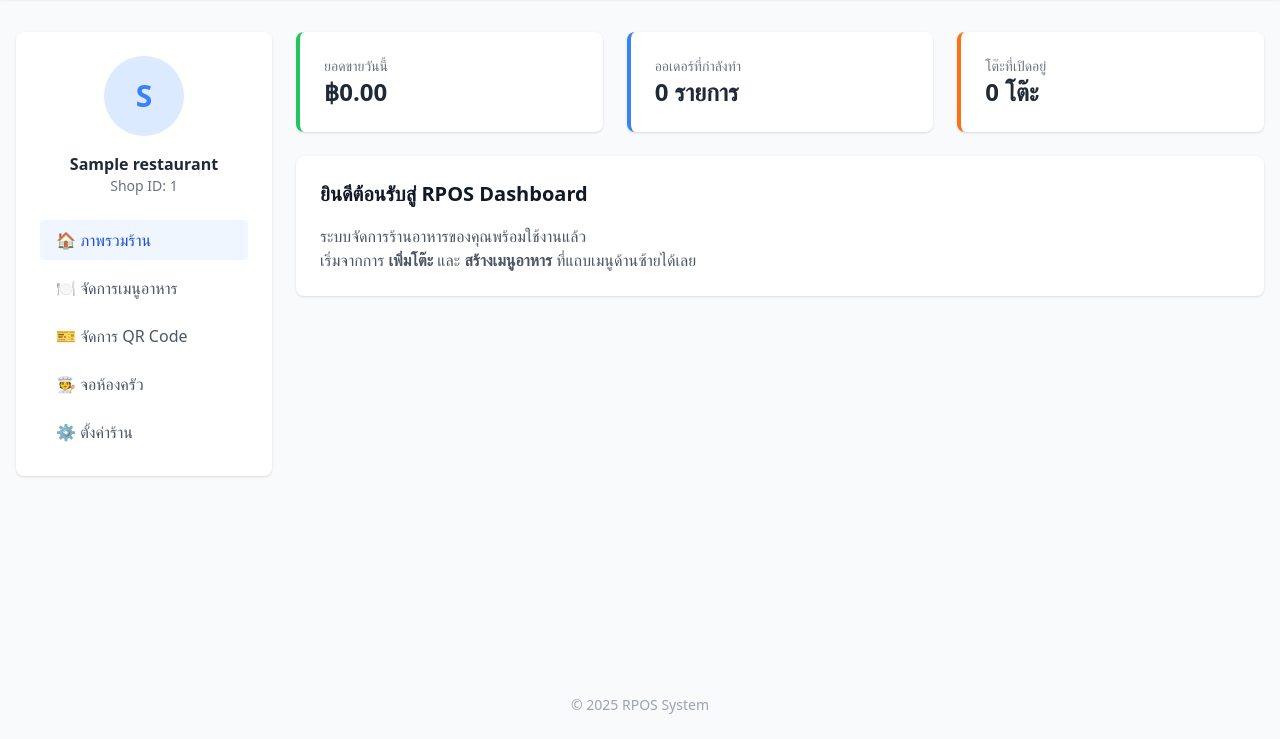
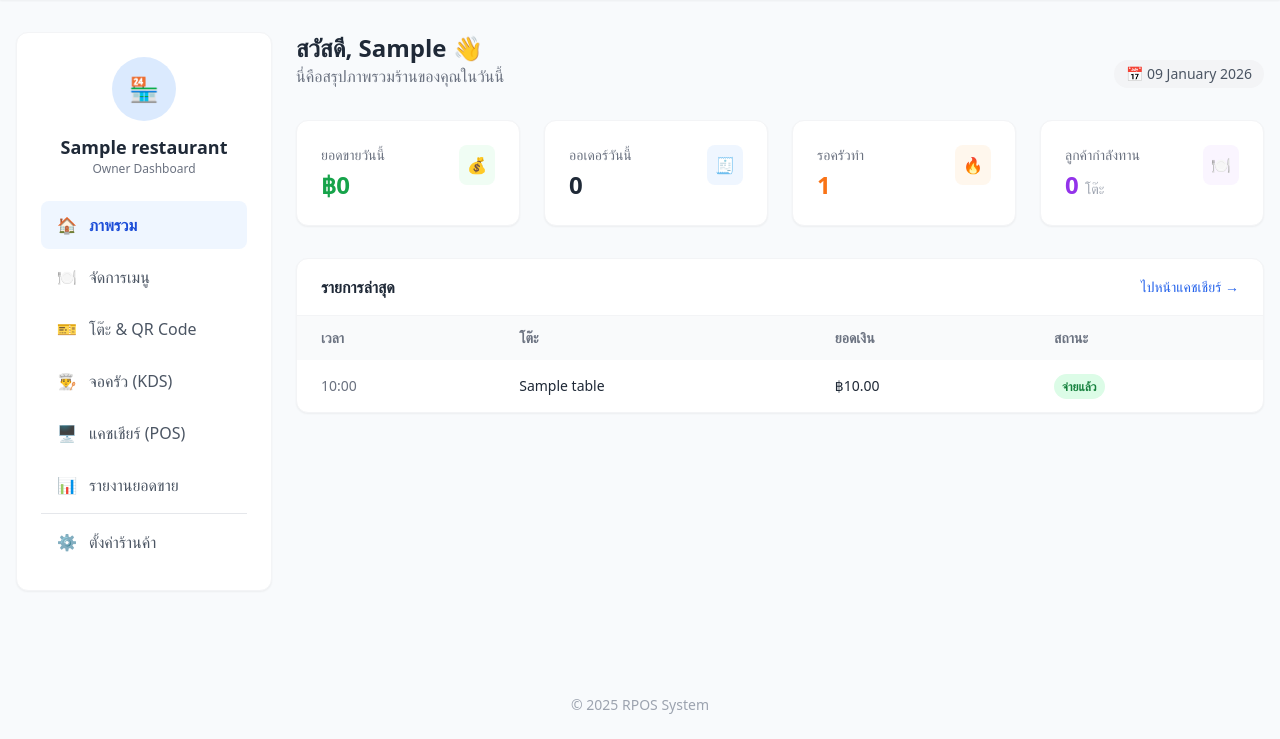
Before and after one commit to jokesit/rpos, a Django app: page /restaurants/ in a window 1280 px wide. Shown: the part 61-800 px from the top of the page. Run offline with Django 5.2, Linux system fonts and the light colour scheme; a user stored in the database is signed in; tables that the repository leaves empty hold one stand-in row (values such as "Sample post"); some libraries are stand-ins or nearby versions.

Commit message:
done shop dashboard

```diff
--- a/orders/consumers.py
+++ b/orders/consumers.py
@@ -17,7 +17,7 @@ class OrderConsumer(AsyncWebsocketConsumer):
         await self.accept()
 
     async def disconnect(self, close_code):
-        # ออกจากกลุ่ม
+        # ออกจากกลุ่ม ป้องกัน memory leak
         await self.channel_layer.group_discard(
             self.room_group_name,
             self.channel_name
--- a/restaurants/urls.py
+++ b/restaurants/urls.py
@@ -31,4 +31,6 @@ urlpatterns = [
     path('cashier/<int:table_id>/pay/', views.close_bill, name='close_bill'),
 
     path('report/', views.report_sales, name='report_sales'),
+
+    path('settings/', views.restaurant_settings, name='restaurant_settings'),
 ]
--- a/restaurants/views.py
+++ b/restaurants/views.py
@@ -2,8 +2,8 @@ from django.shortcuts import render, redirect, get_object_or_404
 from django.contrib.auth.decorators import login_required
 from django.contrib import messages
 from .models import Restaurant, Table, Category, MenuItem # import เพิ่ม
-from .forms import RestaurantForm, CategoryForm, MenuItemForm
-from django.db.models import Sum, Count
+from .forms import RestaurantForm, CategoryForm, MenuItemForm, RestaurantSettingsForm
+from django.db.models import Sum, Count, Q
 from django.db.models.functions import TruncDate
 from decimal import Decimal
 from django.utils import timezone
@@ -12,14 +12,41 @@ from django.utils import timezone
 # for show owner
 @login_required
 def dashboard(request):
-    # เช็คว่ามีร้านหรือยัง
-    try:
-        restaurant = request.user.restaurant
-        # ถ้ามีร้านแล้ว ให้ไปหน้าจัดการ (ตอนนี้โชว์ชื่อร้านไปก่อน)
-        return render(request, 'restaurants/dashboard.html', {'restaurant': restaurant})
-    except Restaurant.DoesNotExist:
-        # ถ้ายังไม่มีร้าน ให้ไปหน้าสร้างร้าน
-        return redirect('create_restaurant')
+    restaurant = request.user.restaurant
+    today = timezone.now().date()
+
+    # 1. ยอดขายวันนี้ (เฉพาะที่จ่ายเงินแล้ว)
+    today_sales = restaurant.orders.filter(
+        created_at__date=today,
+        is_paid=True
+    ).aggregate(Sum('total_price'))['total_price__sum'] or 0
+
+    # 2. จำนวนออเดอร์วันนี้
+    today_orders_count = restaurant.orders.filter(created_at__date=today).count()
+
+    # 3. ออเดอร์ที่รอครัวทำ (Pending/Cooking)
+    pending_orders_count = restaurant.orders.filter(
+        status__in=['PENDING', 'COOKING']
+    ).count()
+
+    # 4. โต๊ะที่กำลังใช้งาน (Active Tables)
+    # นับโต๊ะที่มีออเดอร์ค้างชำระ
+    active_tables_count = restaurant.tables.filter(
+        orders__is_paid=False
+    ).exclude(orders__status='CANCELLED').distinct().count()
+
+    # 5. รายการล่าสุด 5 รายการ (Recent Activity)
+    recent_orders = restaurant.orders.order_by('-created_at')[:5]
+
+    context = {
+        'restaurant': restaurant,
+        'today_sales': today_sales,
+        'today_orders_count': today_orders_count,
+        'pending_orders_count': pending_orders_count,
+        'active_tables_count': active_tables_count,
+        'recent_orders': recent_orders,
+    }
+    return render(request, 'restaurants/dashboard.html', context)
 
 @login_required
 def create_restaurant(request):
@@ -342,3 +369,26 @@ def report_sales(request):
     })
 
 # ----------
+
+# setting
+
+@login_required
+def restaurant_settings(request):
+    restaurant = request.user.restaurant
+
+    if request.method == 'POST':
+        form = RestaurantSettingsForm(request.POST, request.FILES, instance=restaurant)
+        if form.is_valid():
+            form.save()
+            messages.success(request, 'บันทึกการตั้งค่าเรียบร้อยแล้ว')
+            return redirect('restaurant_settings')
+    else:
+        form = RestaurantSettingsForm(instance=restaurant)
+
+    return render(request, 'restaurants/settings.html', {
+        'form': form,
+        'restaurant': restaurant
+    })
+
+
+# -------
--- a/templates/base.html
+++ b/templates/base.html
@@ -21,7 +21,7 @@
                     </a>
                 {% else %}
                     <a href="{% url 'account_login' %}" class="hover:underline">Login</a>
-                    <a href="{% url 'account_signup' %}" class="ml-4 bg-white text-blue-600 px-3 py-1 rounded hover:bg-gray-200">Sign Up</a>
+                    <a href="{% url 'account_signup' %}" class="ml-4 bg-white text-blue-600 px-3 py-1 rounded hover:underline">Sign Up</a>
                 {% endif %}
             </div>
         </div>
--- a/templates/restaurants/dashboard.html
+++ b/templates/restaurants/dashboard.html
@@ -2,46 +2,132 @@
 
 {% block content %}
 <div class="flex flex-col md:flex-row gap-6">
-    <aside class="w-full md:w-64 bg-white rounded-lg shadow p-6 h-fit">
+
+    <aside class="w-full md:w-64 bg-white rounded-xl shadow-sm border border-gray-100 p-6 h-fit shrink-0">
         <div class="text-center mb-6">
-            <div class="w-20 h-20 bg-blue-100 rounded-full flex items-center justify-center mx-auto text-blue-500 text-3xl font-bold">
-                {{ restaurant.name|slice:":1" }}
+            <div class="w-16 h-16 bg-blue-100 rounded-full flex items-center justify-center mx-auto mb-3 text-2xl">
+                🏪
             </div>
-            <h3 class="mt-4 font-bold text-gray-800">{{ restaurant.name }}</h3>
-            <p class="text-sm text-gray-500">Shop ID: {{ restaurant.id }}</p>
+            <h3 class="font-bold text-gray-800 text-lg">{{ restaurant.name }}</h3>
+            <p class="text-xs text-gray-500">Owner Dashboard</p>
         </div>
-
-        <nav class="space-y-2">
-            <a href="{% url 'dashboard' %}" class="block px-4 py-2 bg-blue-50 text-blue-700 font-medium rounded">🏠 ภาพรวมร้าน</a>
-            <a href="{% url 'menu_manage' %}" class="block px-4 py-2 text-gray-600 hover:bg-gray-50 rounded">🍽️ จัดการเมนูอาหาร</a>
-            <a href="{% url 'table_list' %}" class="block px-4 py-2 text-gray-600 hover:bg-gray-50 rounded">🎫 จัดการ QR Code</a>
-            <a href="{% url 'kitchen_dashboard' %}" target="_blank" class="block px-4 py-2 text-gray-600 hover:bg-gray-50 rounded">🧑‍🍳 จอห้องครัว</a>
-            <a href="#" class="block px-4 py-2 text-gray-600 hover:bg-gray-50 rounded">⚙️ ตั้งค่าร้าน</a>
+        <nav class="space-y-1">
+            <a href="{% url 'dashboard' %}" class="flex items-center gap-3 px-4 py-3 bg-blue-50 text-blue-700 font-bold rounded-lg transition">
+                <span>🏠</span> ภาพรวม
+            </a>
+            <a href="{% url 'menu_manage' %}" class="flex items-center gap-3 px-4 py-3 text-gray-600 hover:bg-gray-50 rounded-lg transition">
+                <span>🍽️</span> จัดการเมนู
+            </a>
+            <a href="{% url 'table_list' %}" class="flex items-center gap-3 px-4 py-3 text-gray-600 hover:bg-gray-50 rounded-lg transition">
+                <span>🎫</span> โต๊ะ & QR Code
+            </a>
+            <a href="{% url 'kitchen_dashboard' %}" target="_blank" class="flex items-center gap-3 px-4 py-3 text-gray-600 hover:bg-gray-50 rounded-lg transition">
+                <span>👨‍🍳</span> จอครัว (KDS)
+            </a>
+            <a href="{% url 'cashier_dashboard' %}" class="flex items-center gap-3 px-4 py-3 text-gray-600 hover:bg-gray-50 rounded-lg transition">
+                <span>🖥️</span> แคชเชียร์ (POS)
+            </a>
+            <a href="{% url 'report_sales' %}" class="flex items-center gap-3 px-4 py-3 text-gray-600 hover:bg-gray-50 rounded-lg transition">
+                <span>📊</span> รายงานยอดขาย
+            </a>
+            <div class="border-t my-2"></div>
+            <a href="{% url 'restaurant_settings' %}" class="flex items-center gap-3 px-4 py-3 text-gray-600 hover:bg-gray-50 rounded-lg transition">
+                <span>⚙️</span> ตั้งค่าร้านค้า
+            </a>
         </nav>
     </aside>
 
     <main class="flex-1">
-        <div class="grid grid-cols-1 md:grid-cols-3 gap-6 mb-6">
-            <div class="bg-white p-6 rounded-lg shadow border-l-4 border-green-500">
-                <p class="text-gray-500 text-sm">ยอดขายวันนี้</p>
-                <p class="text-2xl font-bold text-gray-800">฿0.00</p>
+        <div class="mb-8 flex justify-between items-end">
+            <div>
+                <h2 class="text-2xl font-bold text-gray-800">สวัสดี, {{ user.first_name|default:user.email }} 👋</h2>
+                <p class="text-gray-500">นี่คือสรุปภาพรวมร้านของคุณในวันนี้</p>
             </div>
-            <div class="bg-white p-6 rounded-lg shadow border-l-4 border-blue-500">
-                <p class="text-gray-500 text-sm">ออเดอร์ที่กำลังทำ</p>
-                <p class="text-2xl font-bold text-gray-800">0 รายการ</p>
-            </div>
-            <div class="bg-white p-6 rounded-lg shadow border-l-4 border-orange-500">
-                <p class="text-gray-500 text-sm">โต๊ะที่เปิดอยู่</p>
-                <p class="text-2xl font-bold text-gray-800">0 โต๊ะ</p>
-            </div>
+            <span class="text-sm bg-gray-100 px-3 py-1 rounded-full text-gray-600">
+                📅 {% now "d F Y" %}
+            </span>
         </div>
 
-        <div class="bg-white rounded-lg shadow p-6">
-            <h2 class="text-xl text-gray-900 font-bold mb-4">ยินดีต้อนรับสู่ RPOS Dashboard</h2>
-            <p class="text-gray-600">
-                ระบบจัดการร้านอาหารของคุณพร้อมใช้งานแล้ว <br>
-                เริ่มจากการ <strong>เพิ่มโต๊ะ</strong> และ <strong>สร้างเมนูอาหาร</strong> ที่แถบเมนูด้านซ้ายได้เลย
-            </p>
+        <div class="grid grid-cols-1 md:grid-cols-2 lg:grid-cols-4 gap-6 mb-8">
+            <div class="bg-white p-6 rounded-xl shadow-sm border border-gray-100">
+                <div class="flex justify-between items-start">
+                    <div>
+                        <p class="text-sm text-gray-500 mb-1">ยอดขายวันนี้</p>
+                        <h3 class="text-2xl font-bold text-green-600">฿{{ today_sales|floatformat:0 }}</h3>
+                    </div>
+                    <div class="p-2 bg-green-50 rounded-lg text-green-600">💰</div>
+                </div>
+            </div>
+
+            <div class="bg-white p-6 rounded-xl shadow-sm border border-gray-100">
+                <div class="flex justify-between items-start">
+                    <div>
+                        <p class="text-sm text-gray-500 mb-1">ออเดอร์วันนี้</p>
+                        <h3 class="text-2xl font-bold text-gray-800">{{ today_orders_count }}</h3>
+                    </div>
+                    <div class="p-2 bg-blue-50 rounded-lg text-blue-600">🧾</div>
+                </div>
+            </div>
+
+            <a href="{% url 'kitchen_dashboard' %}" target="_blank" class="bg-white p-6 rounded-xl shadow-sm border border-gray-100 hover:shadow-md transition group">
+                <div class="flex justify-between items-start">
+                    <div>
+                        <p class="text-sm text-gray-500 mb-1">รอครัวทำ</p>
+                        <h3 class="text-2xl font-bold text-orange-500 group-hover:text-orange-600">{{ pending_orders_count }}</h3>
+                    </div>
+                    <div class="p-2 bg-orange-50 rounded-lg text-orange-500">🔥</div>
+                </div>
+            </a>
+
+            <a href="{% url 'cashier_dashboard' %}" class="bg-white p-6 rounded-xl shadow-sm border border-gray-100 hover:shadow-md transition group">
+                <div class="flex justify-between items-start">
+                    <div>
+                        <p class="text-sm text-gray-500 mb-1">ลูกค้ากำลังทาน</p>
+                        <h3 class="text-2xl font-bold text-purple-600 group-hover:text-purple-700">{{ active_tables_count }} <span class="text-sm font-normal text-gray-400">โต๊ะ</span></h3>
+                    </div>
+                    <div class="p-2 bg-purple-50 rounded-lg text-purple-600">🍽️</div>
+                </div>
+            </a>
+        </div>
+
+        <div class="bg-white rounded-xl shadow-sm border border-gray-100 overflow-hidden">
+            <div class="px-6 py-4 border-b border-gray-100 flex justify-between items-center">
+                <h3 class="font-bold text-gray-800">รายการล่าสุด</h3>
+                <a href="{% url 'cashier_dashboard' %}" class="text-sm text-blue-600 hover:underline">ไปหน้าแคชเชียร์ &rarr;</a>
+            </div>
+            <div class="overflow-x-auto">
+                <table class="w-full text-sm text-left">
+                    <thead class="bg-gray-50 text-gray-500">
+                        <tr>
+                            <th class="px-6 py-3">เวลา</th>
+                            <th class="px-6 py-3">โต๊ะ</th>
+                            <th class="px-6 py-3">ยอดเงิน</th>
+                            <th class="px-6 py-3">สถานะ</th>
+                        </tr>
+                    </thead>
+                    <tbody class="divide-y divide-gray-100">
+                        {% for order in recent_orders %}
+                        <tr class="hover:bg-gray-50">
+                            <td class="px-6 py-4 text-gray-500">{{ order.created_at|date:"H:i" }}</td>
+                            <td class="px-6 py-4 font-medium text-gray-800">{{ order.table.name }}</td>
+                            <td class="px-6 py-4 text-gray-800">฿{{ order.total_price }}</td>
+                            <td class="px-6 py-4">
+                                <span class="px-2 py-1 rounded-full text-xs font-bold
+                                    {% if order.is_paid %}bg-green-100 text-green-700
+                                    {% elif order.status == 'CANCELLED' %}bg-red-100 text-red-700
+                                    {% else %}bg-yellow-100 text-yellow-700{% endif %}">
+                                    {% if order.is_paid %}จ่ายแล้ว{% else %}{{ order.get_status_display }}{% endif %}
+                                </span>
+                            </td>
+                        </tr>
+                        {% empty %}
+                        <tr>
+                            <td colspan="4" class="px-6 py-8 text-center text-gray-400">ยังไม่มีรายการวันนี้</td>
+                        </tr>
+                        {% endfor %}
+                    </tbody>
+                </table>
+            </div>
         </div>
     </main>
 </div>
```
Also changed, not shown: restaurants/forms.py (+26 -0 lines), templates/restaurants/settings.html (added, +66 -0 lines).
